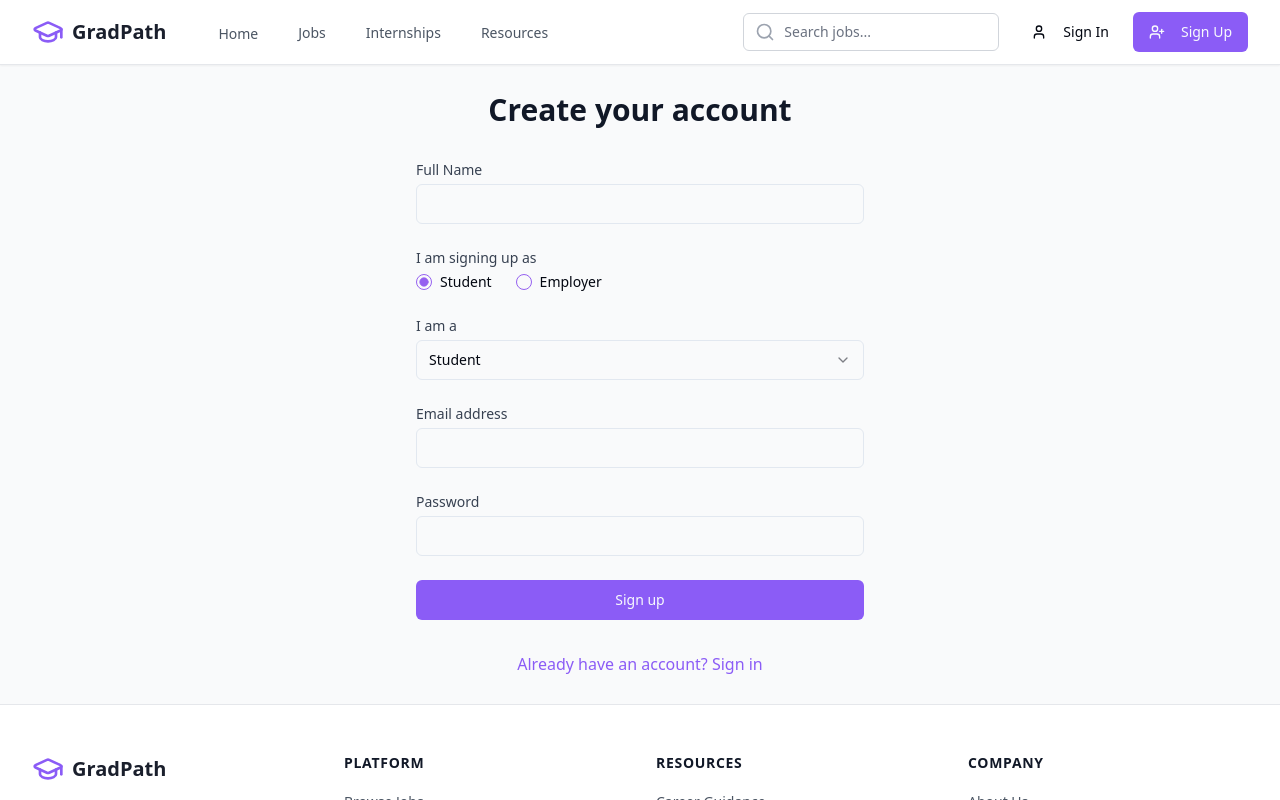
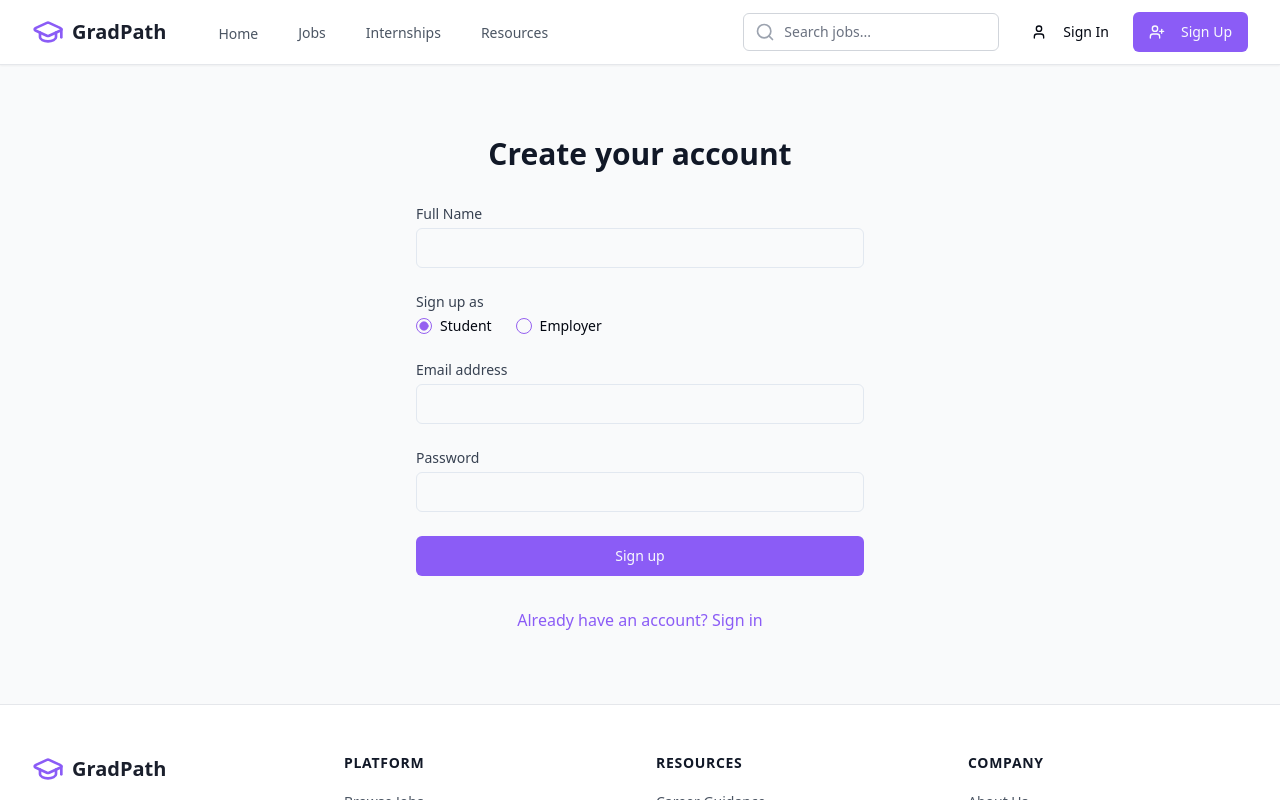
Before and after one commit to singh1580/grad-path-optimizer, a React (Vite) app: page /auth in a window 1280 px wide. Both pictures are taken after a click on the button "Don't have an account? Sign up". Shown: the top 800 px of the page. Built offline with nearby package versions, Linux system fonts and the light colour scheme.

Commit message:
Refactor: Update auth flow and UI
- Remove user type selection during signup.
- Redirect to appropriate dashboard based on user role after sign-in.

```diff
--- a/src/pages/Auth.tsx
+++ b/src/pages/Auth.tsx
@@ -1,4 +1,3 @@
-
 import { useState } from "react";
 import { useNavigate, useLocation } from "react-router-dom";
 import { useAuth } from "@/contexts/AuthContext";
@@ -23,23 +22,20 @@ const Auth = () => {
   const [email, setEmail] = useState("");
   const [password, setPassword] = useState("");
   const [fullName, setFullName] = useState("");
-  const [userType, setUserType] = useState("student");
   const [role, setRole] = useState("student");
 
   const handleSubmit = async (e: React.FormEvent) => {
     e.preventDefault();
     try {
       if (isSignUp) {
-        const { error, data } = await signUp(email, password, fullName, userType, role);
+        const { error, data } = await signUp(email, password, fullName, role, role);
         if (error) throw error;
         toast.success("Account created successfully! Please check your email to verify your account.");
-        // Redirect to dashboard based on role
         if (role === "student") navigate("/student-dashboard");
         if (role === "employer") navigate("/employer-dashboard");
       } else {
         const { error, data } = await signIn(email, password);
         if (error) throw error;
-        // Try to glean the role from user metadata, fallback to /
         const userRole = data?.user?.user_metadata?.role;
         if (userRole === "student") navigate("/student-dashboard");
         else if (userRole === "employer") navigate("/employer-dashboard");
@@ -77,7 +73,7 @@ const Auth = () => {
                 </div>
                 <div>
                   <label className="block text-sm font-medium text-gray-700 mb-1">
-                    I am signing up as
+                    Sign up as
                   </label>
                   <RadioGroup value={role} onValueChange={setRole} className="flex gap-6">
                     <div className="flex items-center space-x-2">
@@ -89,20 +85,6 @@ const Auth = () => {
                       <label htmlFor="role-employer" className="text-sm">Employer</label>
                     </div>
                   </RadioGroup>
-                </div>
-                <div>
-                  <label htmlFor="userType" className="block text-sm font-medium text-gray-700">
-                    I am a
-                  </label>
-                  <Select value={userType} onValueChange={setUserType}>
-                    <SelectTrigger className="mt-1">
-                      <SelectValue placeholder="Select user type" />
-                    </SelectTrigger>
-                    <SelectContent>
-                      <SelectItem value="student">Student</SelectItem>
-                      <SelectItem value="mentor">Mentor</SelectItem>
-                    </SelectContent>
-                  </Select>
                 </div>
               </>
             )}
```
